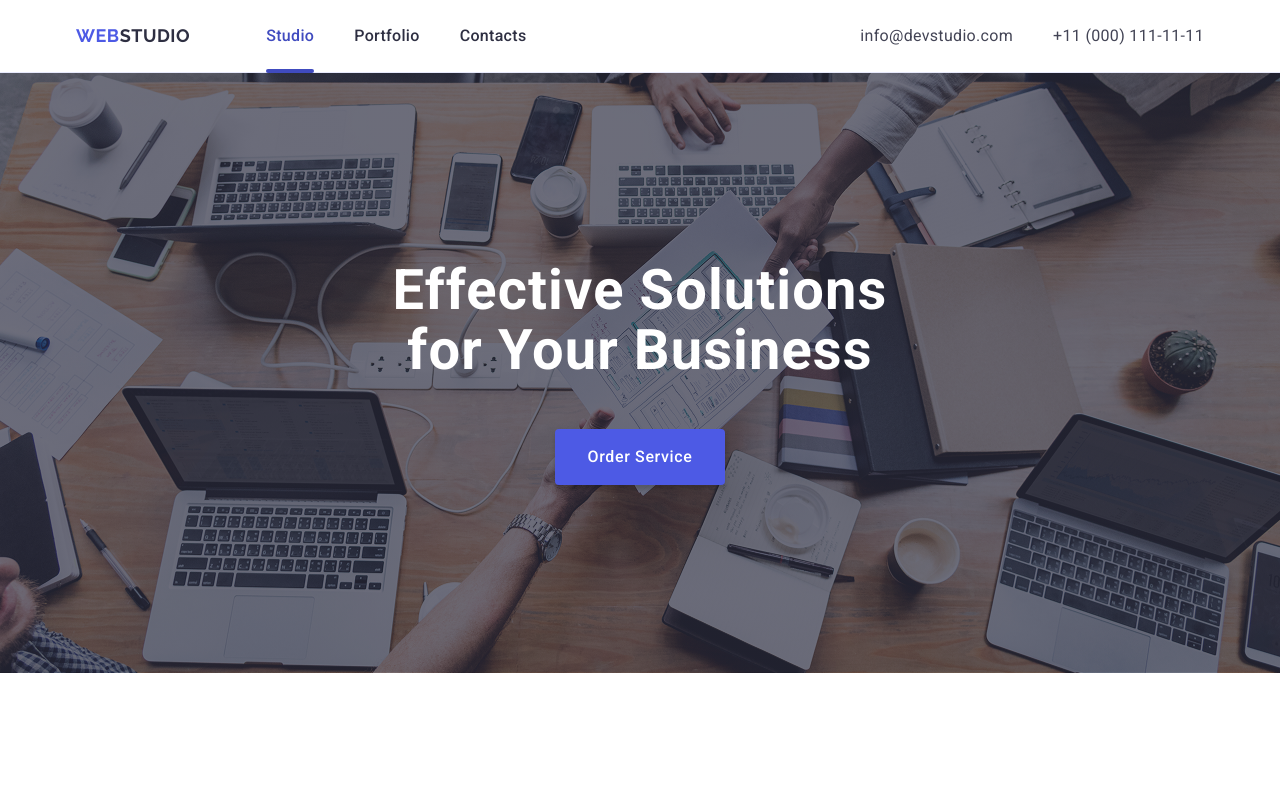
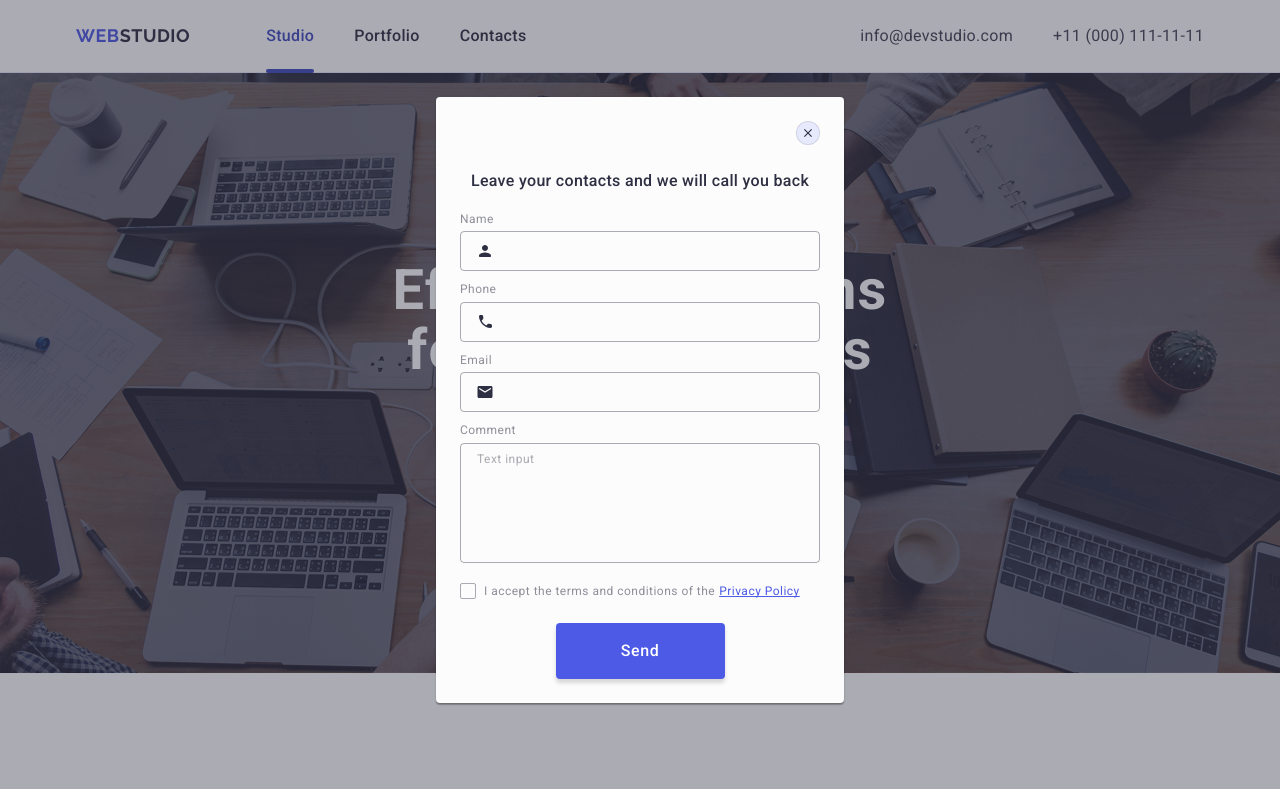
Before and after one commit to MadoSamurai/goit-markup-hw-06, a plain HTML site: page index.html in a window 1280 px wide. Shown: the top 789 px of the page. Drawn offline with nearby package versions, Linux system fonts and the light colour scheme.

Commit message:
edit file

```diff
--- a/css/styles.css
+++ b/css/styles.css
@@ -650,12 +650,15 @@ a {
 .modal-check-field {
   margin-top: 16px;
 }
+
 .modal-check-label {
   font-weight: 400;
   font-size: 12px;
   line-height: 1.16667;
   letter-spacing: 0.04em;
   color: #8e8f99;
+}
+.modal-check-wrapper {
   display: flex;
   align-items: center;
 }
--- a/index.html
+++ b/index.html
@@ -500,7 +500,7 @@
       </div>
     </footer>
 
-    <div class="modal-overlay">
+    <div class="modal-overlay is-open">
       <div class="modal">
         <button class="close-btn" type="button">
           <svg class="close-btn-icon" width="8" height="8">
@@ -554,6 +554,7 @@
               value="true"
             />
             <label for="policy" class="modal-check-label">
+              <span class="modal-check-wrapper">
                 <span class="check-mark">
                   <svg class="check-mark-icon" width="10" height="8">
                     <use href="./images/icons.svg#check"></use>
@@ -562,6 +563,7 @@
                 <span class="modal-check-txt">
                   I accept the terms and conditions of the
                   <a class="policy-link" href="#">Privacy Policy</a>
+                </span>
               </span>
             </label>
           </div>
```
Lines whose indentation alone changed are shown as unchanged.
